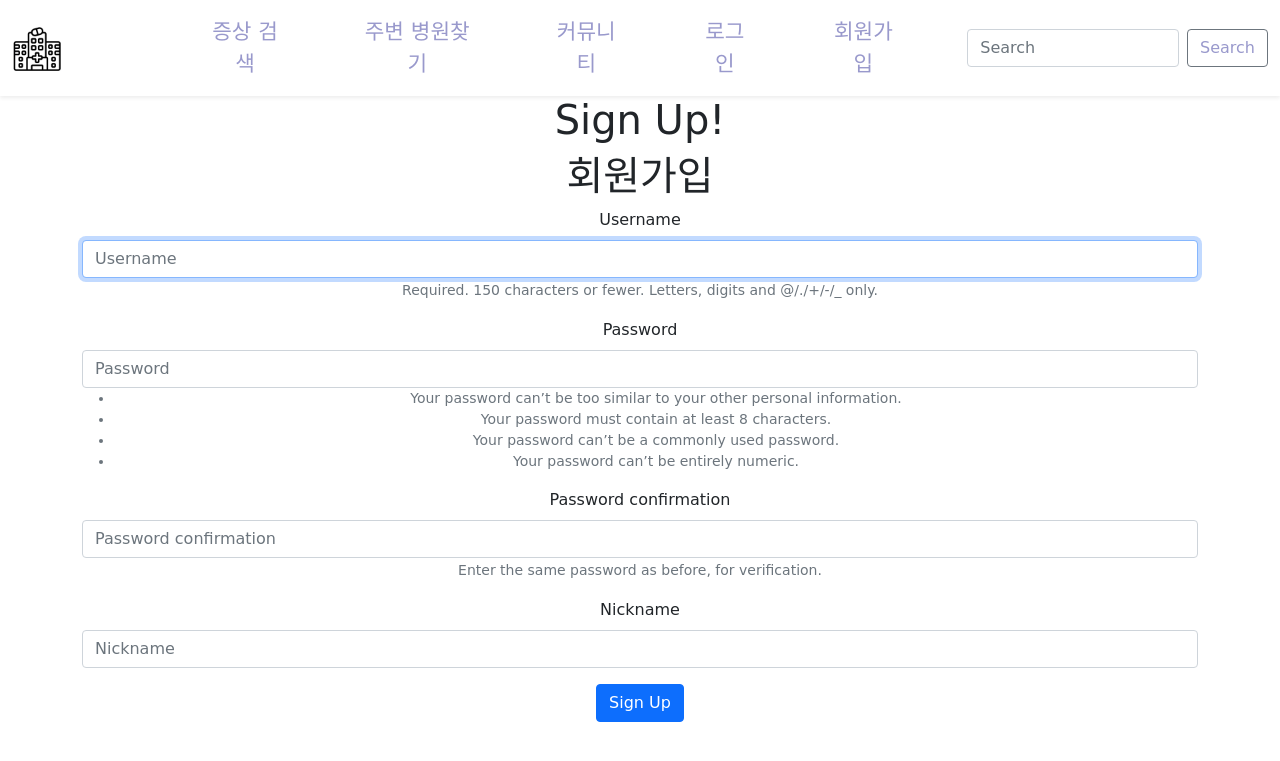
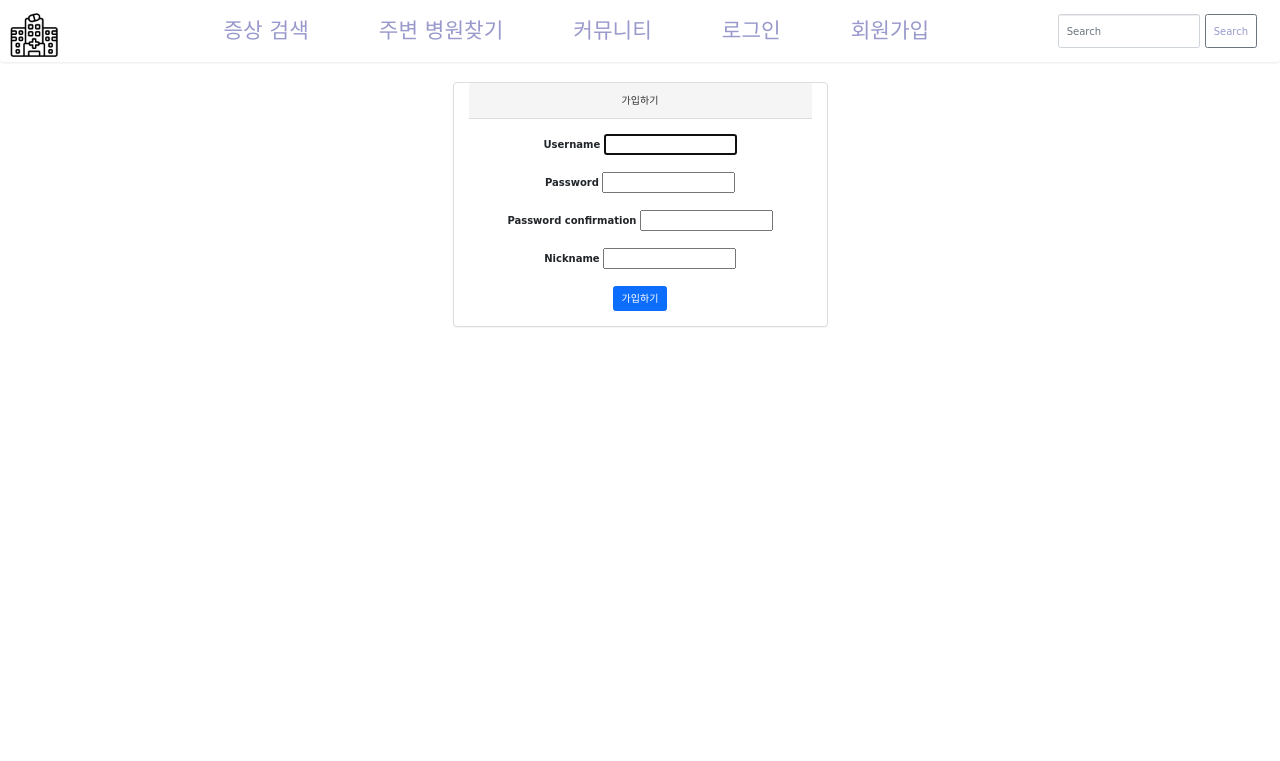
Before and after one commit to hellozo0/FM, a Django app: page /account/register/ in a window 1280 px wide. Shown: the top 761 px of the page. Run offline with Django 3.2, Linux system fonts and the light colour scheme; some libraries are stand-ins or nearby versions; some web fonts are replaced.

Commit message:
조금 수정

```diff
--- a/account/forms.py
+++ b/account/forms.py
@@ -1,7 +1,9 @@
 from django.contrib.auth.forms import UserCreationForm
 from .models import CustomUser
+from django.contrib.auth import get_user_model
 
 class RegisterForm(UserCreationForm):
     class Meta:
-        model = CustomUser
+        # model = CustomUser
+        model = get_user_model()
         fields = ['username', 'password1', 'password2', 'nickname']
--- a/account/templates/signup.html
+++ b/account/templates/signup.html
@@ -1,16 +1,38 @@
+
+
 {% extends 'base.html' %}
-{% load bootstrap4 %}
+{% block title %}<title>회원 가입</title>{% endblock %}
+
+{% block css %}
+<style>
+    .registration {
+        width: 360px;
+        margin: 0 auto;
+    }
+    .registration .form-actions > button {
+        width: 100%;
+    }
+</style>
+{% endblock css %}
+
 {% block content %}
-
-<h1>Sign Up!</h1>
-
-<div class="wrapper" style="text-align: center;">
-	<h1>회원가입</h1>
-	<form action="{% url 'signup' %}" method="POST">
-		{% csrf_token %}
-		{% bootstrap_form form %}
-	<input type="submit" class="btn btn-primary" value="Sign Up">
-	</form>
+<div class="panel panel-default registration col-md-4 col-md-offset-4"">
+    <div class="panel-heading">
+        가입하기
+    </div>
+    <div class="panel-body">
+        <form action="." method="post">
+            {% csrf_token %}
+            {% for field in form %}
+                <div class="form-group">
+                    <label for="id_{{ field.html_name}}">{{ field.label }}</label>
+                    {{ field }}
+                </div>
+            {% endfor %}
+            <div class="form-actions">
+                <button class="btn btn-primary btn-large" type="submit">가입하기</button>
+            </div>
+        </form>
+    </div>
 </div>
-
-{% endblock %}
+{% endblock content %}
--- a/account/views.py
+++ b/account/views.py
@@ -2,6 +2,15 @@ from django.shortcuts import render, redirect
 from django.contrib.auth.forms import AuthenticationForm
 from django.contrib.auth import authenticate, login, logout
 from .forms import RegisterForm
+
+
+from django.contrib.auth import get_user_model
+from django.views.generic import CreateView
+
+class RegisterView(CreateView):
+    model = get_user_model()
+    form_class = RegisterForm
+
 
 # Create your views here.
 def login_view(request):
--- a/fmproject/settings.py
+++ b/fmproject/settings.py
@@ -29,6 +29,9 @@ DEBUG = True
 ALLOWED_HOSTS = []
 
 AUTH_USER_MODEL = 'account.CustomUser'
+
+LANGUAGE_CODE = 'ko-KR'
+TIME_ZONE = 'Asia/Seoul'
 
 # Application definition
 
--- a/fmproject/templates/base.html
+++ b/fmproject/templates/base.html
@@ -6,6 +6,11 @@
     <meta http-equiv="X-UA-Compatible" content="IE=edge">
     <meta name="viewport" content="width=device-width, initia-scale=1.0">
     <title>FM</title>
+    <link rel="stylesheet" href="https://stackpath.bootstrapcdn.com/bootstrap/3.4.1/css/bootstrap.min.css">
+    <script src="https://code.jquery.com/jquery-3.4.1.min.js"
+    integrity="sha256-CSXorXvZcTkaix6Yvo6HppcZGetbYMGWSFlBw8HfCJo=" crossorigin="anonymous"></script>
+    <script src="https://stackpath.bootstrapcdn.com/bootstrap/3.4.1/js/bootstrap.min.js"></script>
+
     <style>
         body {text-align: center;}
         .secondfont {color:#99c;}
```
Also changed, not shown: db.sqlite3.
